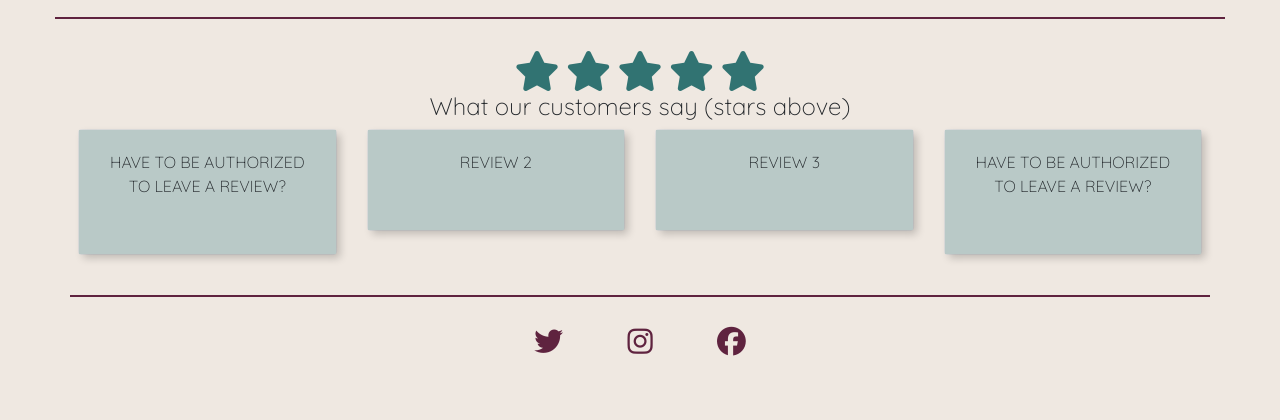
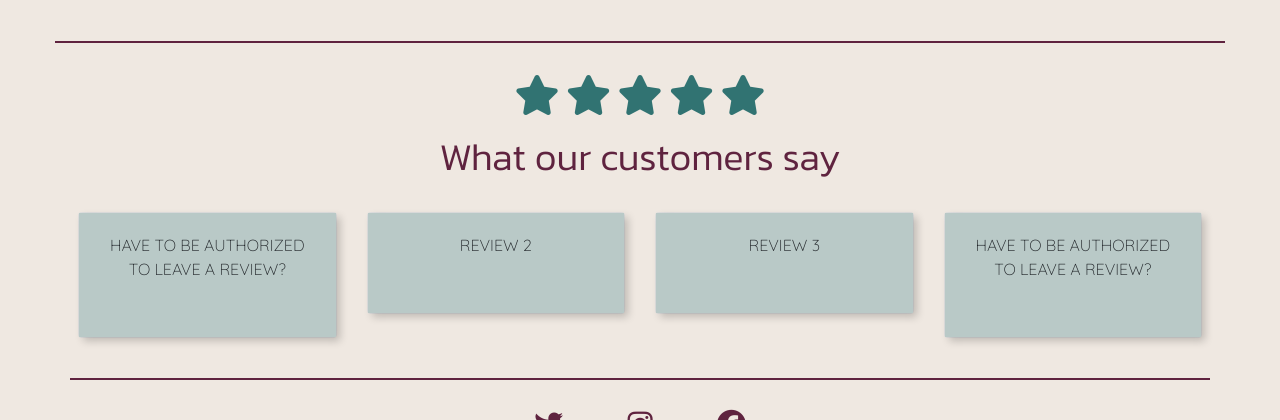
Before and after one commit to Code-Institute-Submissions/Kaylaesmith1-bed-and-breakfast, a Django app: page /about/ in a window 1280 px wide. Shown: the part 952-1372 px from the top of the page. Before the commit the page ends 1308 px from the top, so only its background shows below. Run offline with Django 3.2, Linux system fonts and the light colour scheme; some libraries are stand-ins or nearby versions.

Commit message:
Style about page. Troubleshoot margins.

```diff
--- a/static/css/style.css
+++ b/static/css/style.css
@@ -156,6 +156,13 @@ img.logo-image {
     text-align: center;
 }
 
+.customers {
+    padding-top: 18px;
+    font-family: 'Kanit';
+    font-size: 38px;
+    color: #5f233f;
+}
+
 .star-reviews {
     color: #317372;
     font-size: 2.5rem;
--- a/templates/about.html
+++ b/templates/about.html
@@ -9,20 +9,17 @@
 
 
 <!-- IMAGE AND ABOUT SECTION -->
-<section class="container px-2 py-3 about-container">
+<section class="container px-2 py-3">
 
   <div class="row">
-    <div class="col-lg-6 col-12 mb-4">
-      <div>
-        <div class="card-body">
-          <img src="https://res.cloudinary.com/kesmith/image/upload/v1680630295/about-image1_g68cxj.png">
-
+    <div class="col-lg-6 col-12 mb-4 card card-body">
+        <div class="card h-100">
+          <img src="https://res.cloudinary.com/kesmith/image/upload/v1680630295/about-image1_g68cxj.png" class="card h-100">
         </div>
     </div>
-    </div>
     <br>
-    <div class="col-lg-6 col-12 mb-4">
-      <div class="card-body">
+    <div class="col-lg-6 col-12 mb-4 card card-body">
+      <div>
         <h3>Get to know us</h3>
       </br>
         <!-- <p class="card-title text-center">ABOUT INFO</p> -->
@@ -53,8 +50,11 @@
       <i class="fas fa-star star-reviews"></i>
       <i class="fas fa-star star-reviews"></i>
     </span>
-    </br>
-    What our customers say (stars above)</h4>
+    <div class="customers">
+      What our customers say
+    </div>
+  </h4>
+</br>
   <div class="row">
     <div class="col-lg-3 col-md-6 col-12 mb-4">
       <div class="card card-learn">
--- a/templates/index.html
+++ b/templates/index.html
@@ -7,8 +7,10 @@
     <div class="container px-2 py-3">
         <div class="row flex-md-row-reverse py-3 m-0">
             <div class="col-md-7 col-lg-5 p-0 pl-md-5 hero-image align-self-center">
+                <div class="card-body">
                 <img src="https://res.cloudinary.com/kesmith/image/upload/v1680286079/vineyard-homepage_vggfq0.png"
                     class="img-fluid bnb-vineyard-image" alt="bnb_vineyard">
+                </div>
             </div>
 
             <div class="col-md-5 col-lg-7 hero-text-outer text-center">
```
